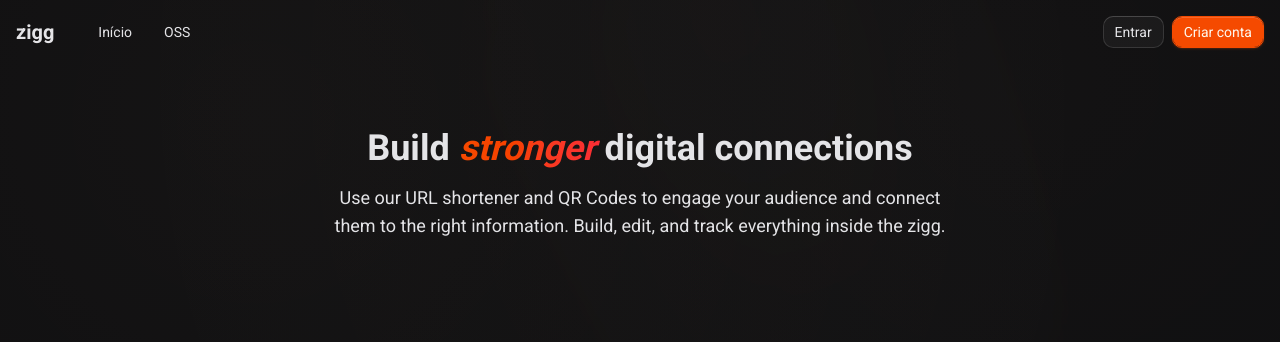
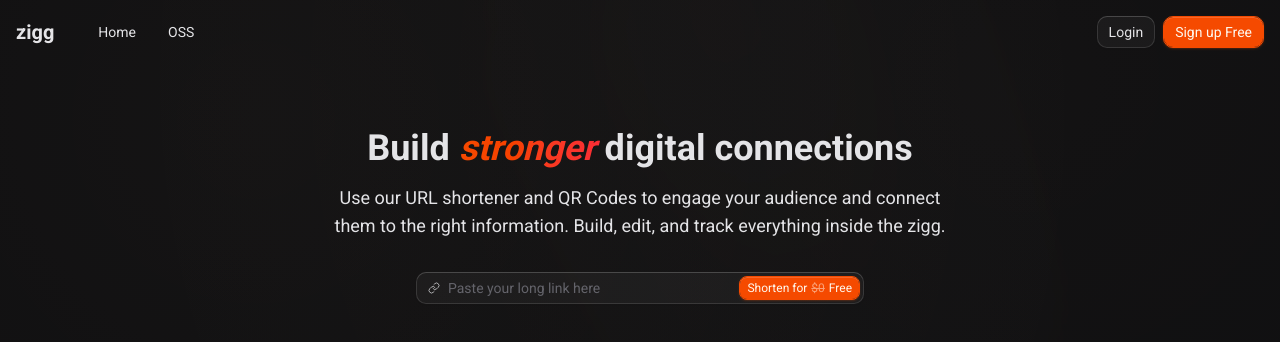
Before and after one commit to luannzin/the-fastest-url-shortener, a Next.js app: page / in a window 1280 px wide. Shown: the top 342 px of the page. Built offline with nearby package versions, Linux system fonts and the light colour scheme.

Commit message:
feat: enhance home page with link shortening form; update public header labels for consistency

```diff
--- a/src/app/(public)/(home)/page.tsx
+++ b/src/app/(public)/(home)/page.tsx
@@ -1,9 +1,18 @@
+import { LinkIcon } from "lucide-react";
+import { Button } from "@/components/ui/button";
+import { Field, FieldError } from "@/components/ui/field";
+import { Form } from "@/components/ui/form";
+import {
+  InputGroup,
+  InputGroupAddon,
+  InputGroupInput,
+} from "@/components/ui/input-group";
 import { LightRays } from "@/components/ui/light-rays";
 
 export default function Home() {
   return (
-    <section className="py-16">
-      <div className="flex flex-col items-center gap-4 max-w-2xl">
+    <section className="py-16 flex flex-col items-center gap-8 max-w-2xl">
+      <div className="flex flex-col items-center gap-4">
         <h1 className="text-4xl font-bold text-center text-balance">
           Build{" "}
           <span className="italic bg-linear-to-r from-primary to-destructive bg-clip-text text-transparent">
@@ -17,6 +26,29 @@
           inside the zigg.
         </span>
       </div>
+      <div className="max-w-md w-full">
+        <Form>
+          <Field>
+            <InputGroup>
+              <InputGroupInput
+                placeholder="Paste your long link here"
+                type="url"
+                required
+              />
+              <InputGroupAddon align="inline-end">
+                <Button size="xs" type="submit">
+                  Shorten for{" "}
+                  <span className="line-through opacity-50">$0</span> Free
+                </Button>
+              </InputGroupAddon>
+              <InputGroupAddon align="inline-start">
+                <LinkIcon className="size-3" />
+              </InputGroupAddon>
+            </InputGroup>
+            <FieldError>Please enter a valid email address.</FieldError>
+          </Field>
+        </Form>
+      </div>
       <LightRays />
     </section>
   );
--- a/src/app/(public)/_components/public-header/_config.ts
+++ b/src/app/(public)/_components/public-header/_config.ts
@@ -7,7 +7,7 @@
 
 const PUBLIC_HEADER_ITEMS = [
   {
-    label: "Início",
+    label: "Home",
     href: "/",
   },
   {
--- a/src/app/(public)/_components/public-header/index.tsx
+++ b/src/app/(public)/_components/public-header/index.tsx
@@ -23,8 +23,8 @@
           </div>
         </div>
         <div className="flex items-center gap-2">
-          <Button variant="outline">Entrar</Button>
-          <Button>Criar conta</Button>
+          <Button variant="outline">Login</Button>
+          <Button>Sign up Free</Button>
         </div>
       </div>
     </header>
```
